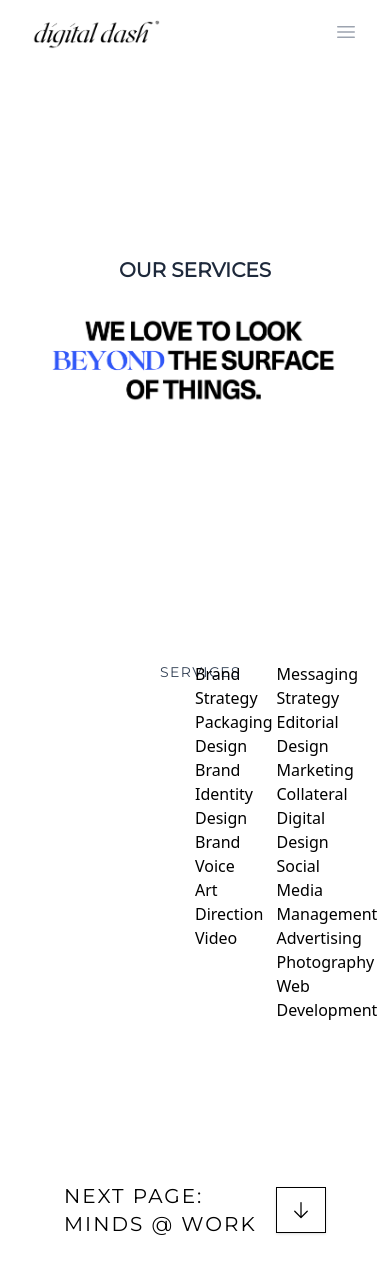
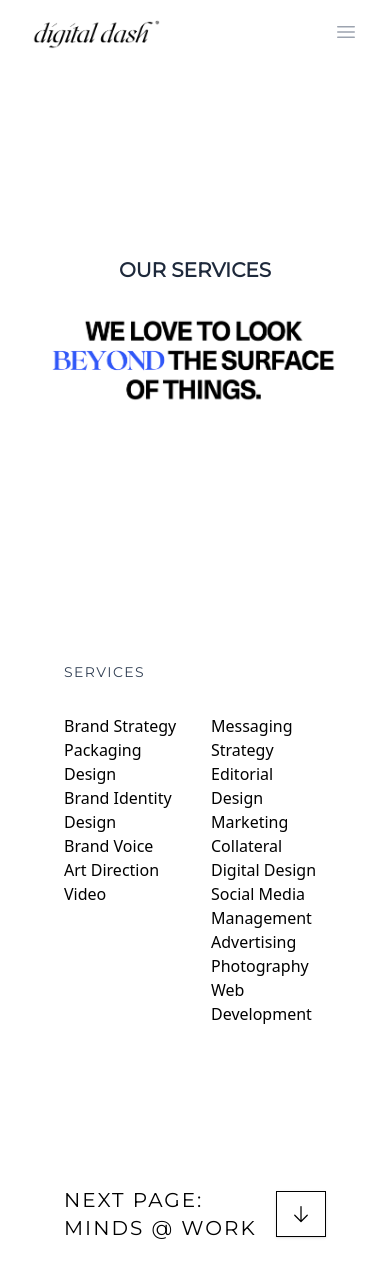
Before and after one commit to hobbleabbas/dd, a Next.js app: page /services in a window 390 px wide. Shown: the top 1278 px of the page. Built offline with nearby package versions, Linux system fonts and the light colour scheme.

Commit message:
mobile friendly services

```diff
--- a/pages/index.js
+++ b/pages/index.js
@@ -156,6 +156,7 @@ export default function Home() {
           backgroundImage: `url(${Indexsplash3.src})`,
           backgroundSize: "cover",
           backgroundRepeat: "no-repeat",
+          backgroundPosition: "center"
         }}>
         <div className="h-screen w-full">
         </div>
--- a/pages/services.js
+++ b/pages/services.js
@@ -10,8 +10,8 @@ export default function Services() {
                 <p className="font-montserrat text-xl text-slate-800 uppercase font-semibold mb-8">Our Services</p>
                 <img src={"/surface.png"} className="w-3/4 h-auto" />
             </div>
-            <div className="grid grid-cols-2 p-16">
-                 <div className="px-24">
+            <div className="grid sm:grid-cols-2 p-16">
+                 <div className="sm:px-24 mb-8 sm:mb-0">
                     <p className="font-montserrat tracking-widest text-sm font-medium text-slate-700 uppercase">Services</p>
                  </div>
                  <div className="grid grid-cols-2 gap-8 font-medium">
```
